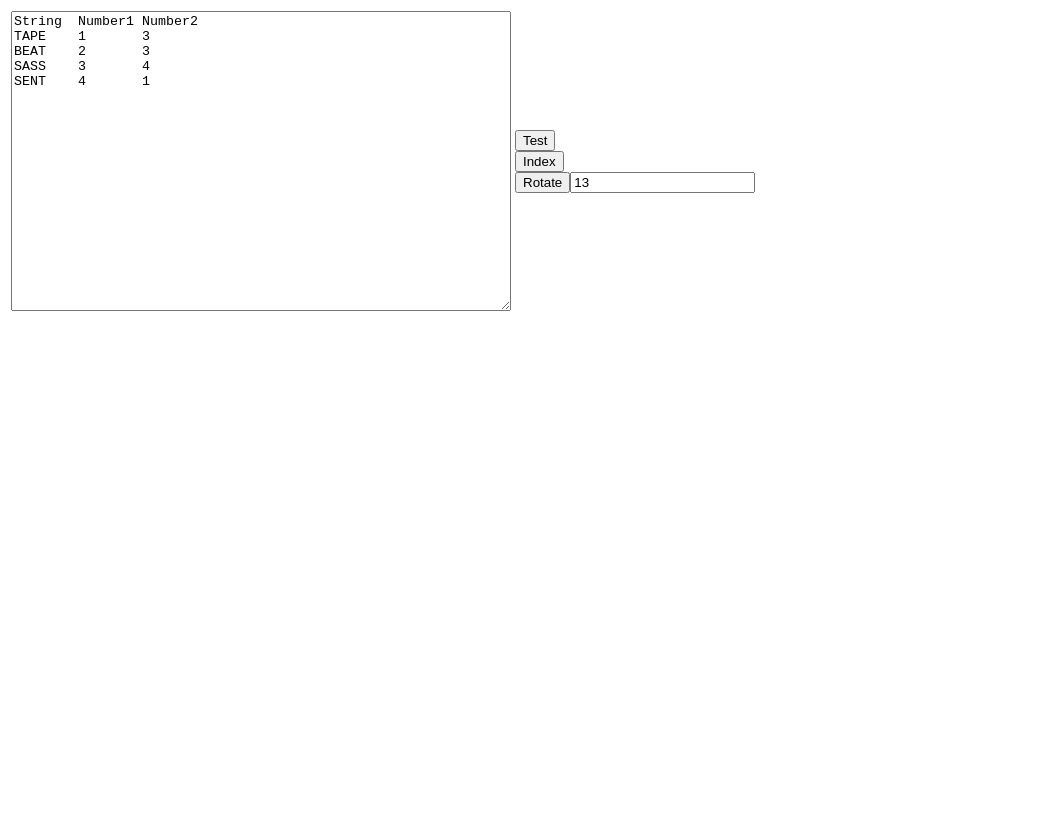
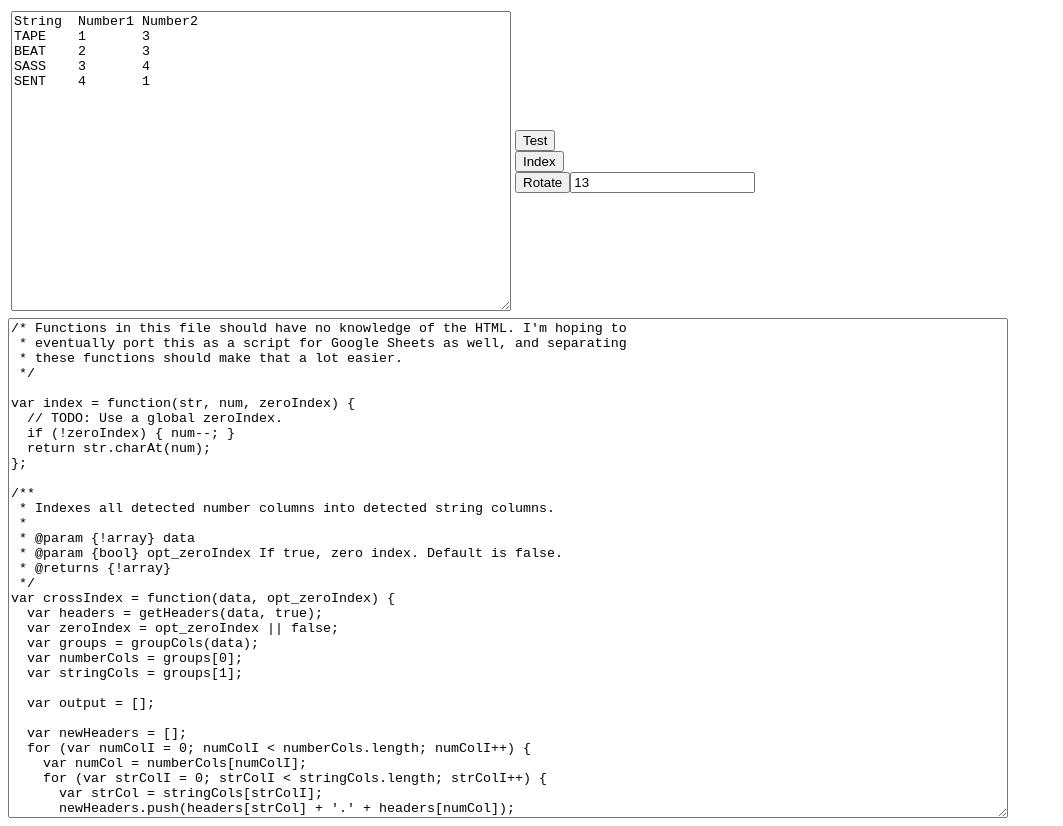
Before and after one commit to allenpark/puzzle-script, a plain HTML site: page index.html in a window 1280 px wide. Shown: the whole page, without its empty margins (0-1063 px from the left). Before the commit the page ends 800 px from the top, so only its background shows below. Drawn offline with nearby package versions, Linux system fonts and the light colour scheme.

Commit message:
Adding text area to output script

```diff
--- a/index.html
+++ b/index.html
@@ -14,6 +14,7 @@
         <td><table id="outputtable"></table></td>
       </tr>
     </table>
+    <textarea id="script" class="script-output" readonly></textarea>
   </body>
   <!-- No jQuery needed for these, right? -->
   <script type="text/javascript" src="processing.js"></script>
--- a/main.js
+++ b/main.js
@@ -50,4 +50,8 @@ $(function() {
   link('test', function(x) {return x;});
   link('index', crossIndex);
   link('rotate', rotateLetters, $('#rotateby').val());
+
+  $.get('functions.js', function(data) {
+    $('#script').val(data);
+  });
 });
--- a/test.css
+++ b/test.css
@@ -2,3 +2,8 @@
     height: 300px;
     width: 500px;
 }
+
+.script-output {
+    height: 500px;
+    width: 1000px;
+}
```
